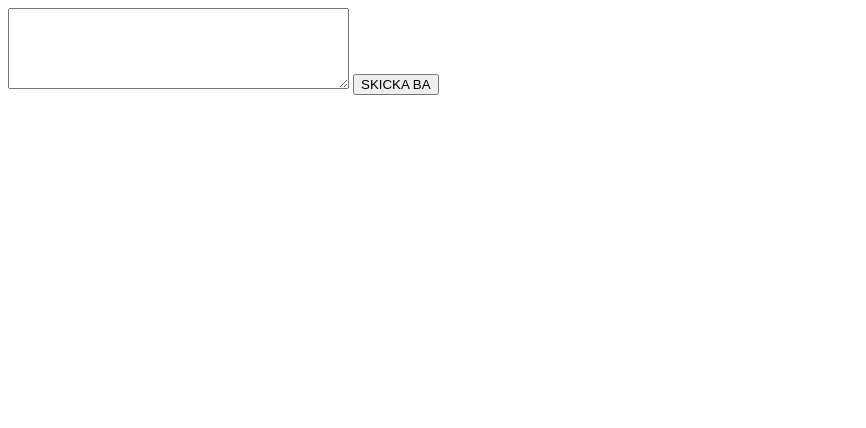
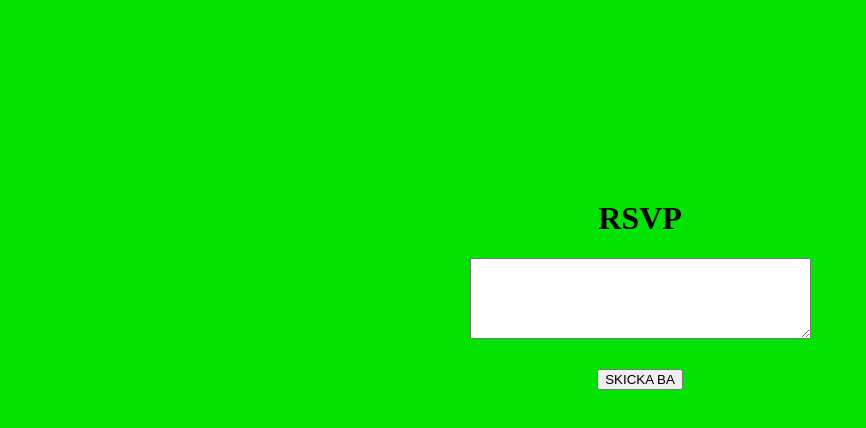
Before and after one commit to jensa/secret-web-service, a website: page frontend.html in a window 1280 px wide. Shown: the whole page, without its empty margins (0-866 px from the left). Drawn offline with Linux system fonts and the light colour scheme.

Commit message:
pushar ba

```diff
--- a/frontend.html
+++ b/frontend.html
@@ -1,8 +1,13 @@
 <html>
-<body style="display:inline-block;">
-  <form method="post" action="/rsvp">
-    <textarea cols="40" rows="5" id="message" style="display:inline-block;"></textarea>
-    <button id="submit" type="submit" style="display:inline-block;">SKICKA BA</button>
+<body style="background:#00E200;">
+  <div style="margin:auto;text-align:center;margin-top:200px;">
+    <h1>RSVP</h1>
+  <form action="/rsvp" method="put">
+    <dl>
+    <dd style="-webkit-margin-start:0px;"><textarea cols="40" rows="5" id="message" style="display:inline-block;"></textarea></dd>
+    <dd style="-webkit-margin-start:0px;"><button style="margin-top:30px;">SKICKA BA</button></dd>
+</dl>
   </form>
+</div>
 </body>
 </html>
```
Also changed, not shown: frontend2.html (added, +5 -0 lines).
